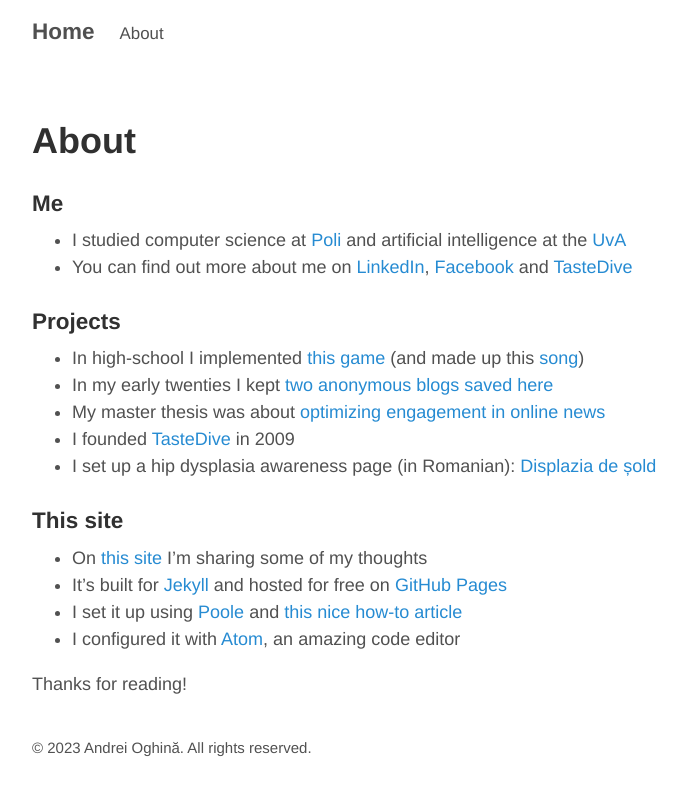
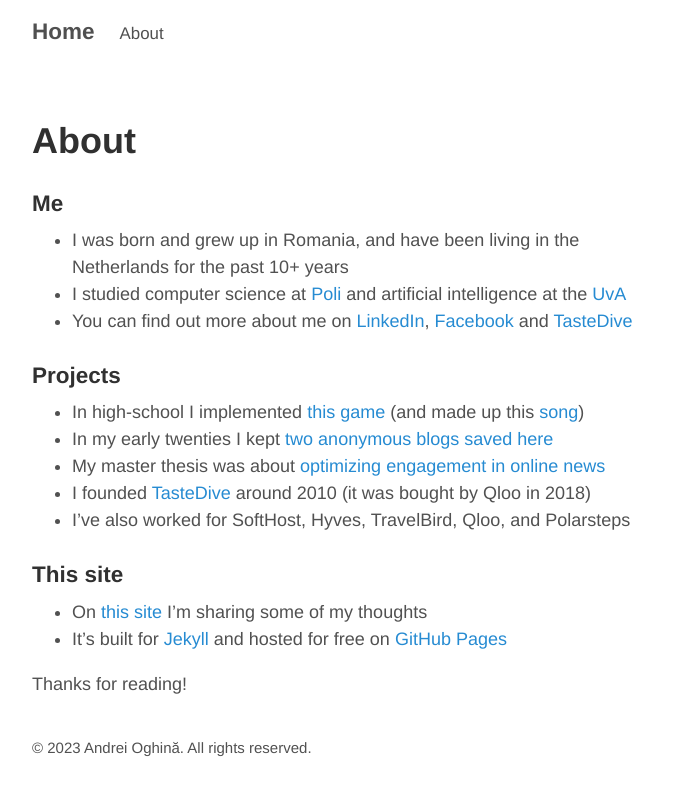
Before and after one commit to aoghina/aoghina.github.io, a Jekyll site: the page built from about.md, in a window 1280 px wide. Shown: the top 796 px of the page, without its empty margins (293-980 px from the left). Built offline with Jekyll 4.4.1, drawn with Linux system fonts in a browser that asks for light colours.

Commit message:
Update README

```diff
--- a/about.md
+++ b/about.md
@@ -5,6 +5,7 @@ title: About
 
 ### Me
 
+* I was born and grew up in Romania, and have been living in the Netherlands for the past 10+ years
 * I studied computer science at [Poli](http://acs.pub.ro/en/) and artificial intelligence at the [UvA](http://www.uva.nl)
 * You can find out more about me on [LinkedIn](https://nl.linkedin.com/in/andreioghina), [Facebook](https://www.facebook.com/andrei.oghina) and [TasteDive](https://tastedive.com/andrei)
 
@@ -13,14 +14,12 @@ title: About
 * In high-school I implemented [this game](/public/static/tank-site/) (and made up this [song](/public/static/psychedelic-solo.wav))
 * In my early twenties I kept [two anonymous blogs saved here](/public/static/harmony-within-chaos.pdf)
 * My master thesis was about [optimizing engagement in online news](/public/static/optimizing-engagement-in-online-news.pdf)
-* I founded [TasteDive](http://tastedive.com) in 2009
-* I set up a hip dysplasia awareness page (in Romanian): [Displazia de șold](http://displaziadesold.ro)
+* I founded [TasteDive](http://tastedive.com) around 2010 (it was bought by Qloo in 2018)
+* I've also worked for SoftHost, Hyves, TravelBird, Qloo, and Polarsteps
 
 ### This site
 
 * On [this site](https://andrei.oghina.com) I'm sharing some of my thoughts
 * It's built for [Jekyll](http://jekyllrb.com) and hosted for free on [GitHub Pages](https://pages.github.com)
-* I set it up using [Poole](https://github.com/poole/poole) and [this nice how-to article](http://joshualande.com/jekyll-github-pages-poole)
-* I configured it with [Atom](http://atom.io), an amazing code editor
 
 Thanks for reading!
```
Also changed, not shown: README.md.
